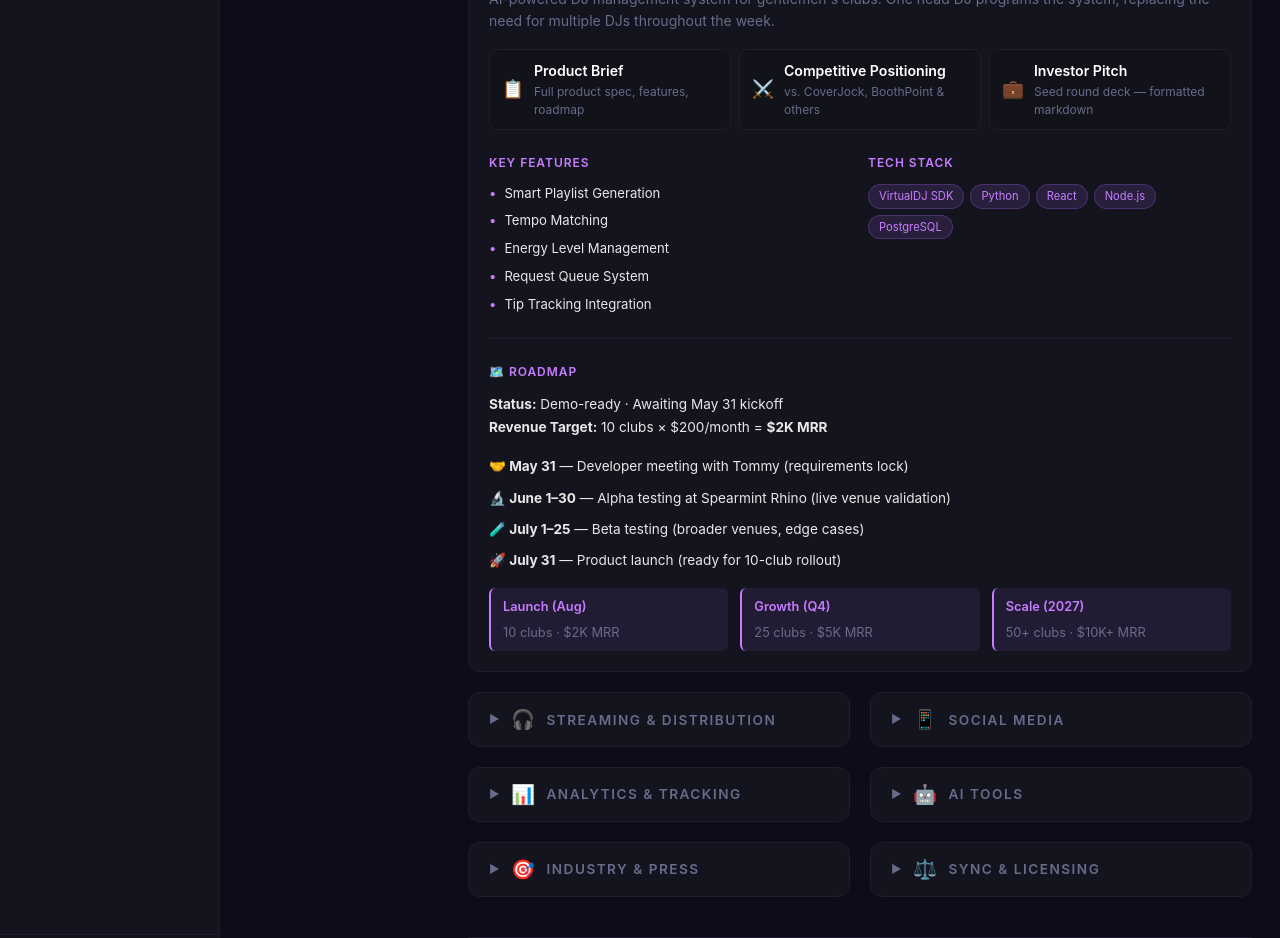
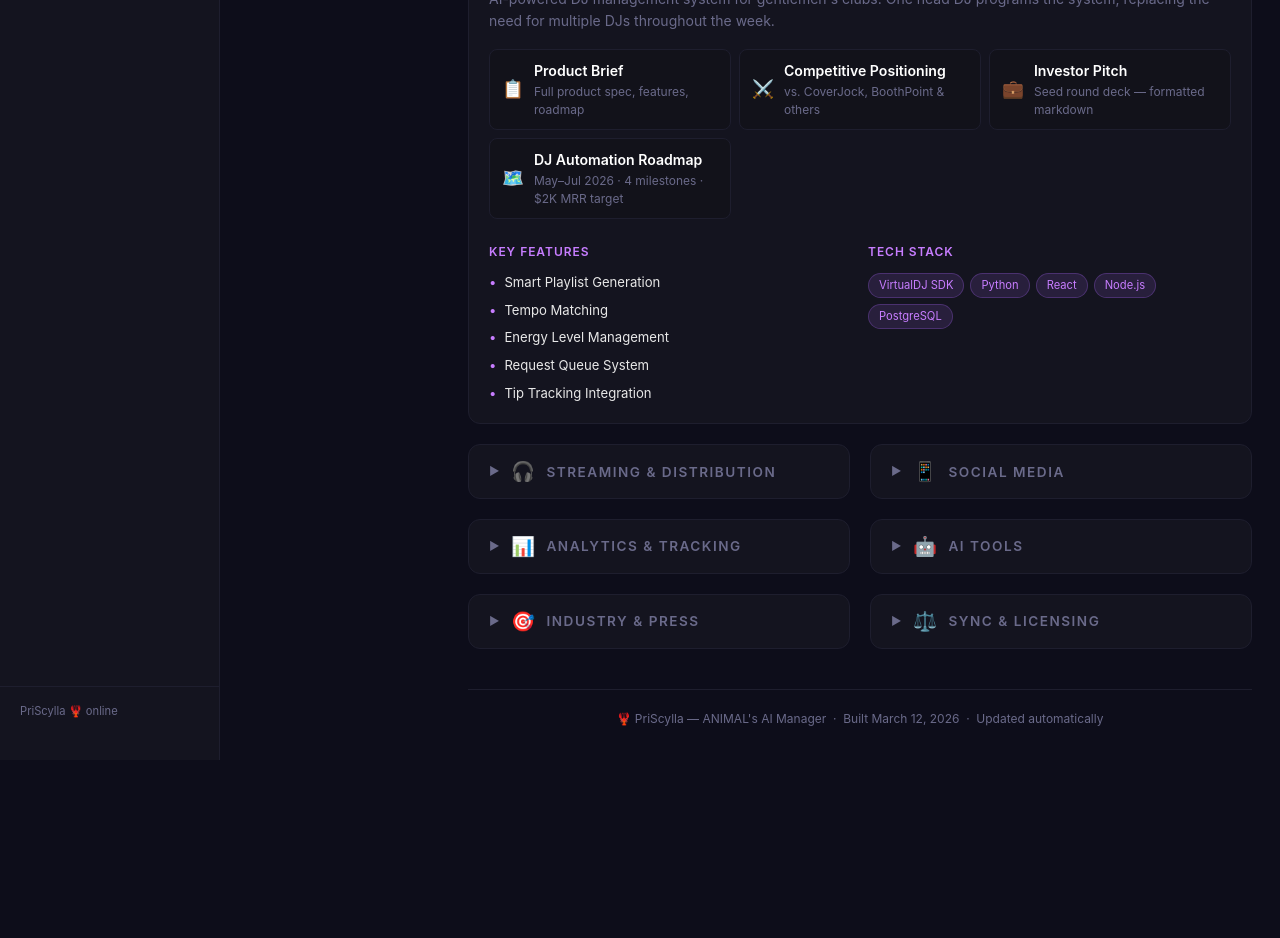
Before and after one commit to Animal71Animal/Mission-Control, a Next.js app: page /wlp in a window 1280 px wide. Shown: the part 1380-2318 px from the top of the page. After the commit the page ends 2140 px from the top, so only its background shows below. Built offline with nearby package versions, Linux system fonts and the light colour scheme.

Commit message:
Fix: Make DJ Automation Roadmap a clickable card in DocGrid instead of inline

```diff
--- a/app/wlp/page.tsx
+++ b/app/wlp/page.tsx
@@ -355,6 +355,7 @@ const djSoftwareDocs: DocItem[] = [
   { emoji: "📋", name: "Product Brief", desc: "Full product spec, features, roadmap", href: "/wlp-product" },
   { emoji: "⚔️", name: "Competitive Positioning", desc: "vs. CoverJock, BoothPoint & others", href: "/wlp-competitive" },
   { emoji: "💼", name: "Investor Pitch", desc: "Seed round deck — formatted markdown", href: "/wlp-investor" },
+  { emoji: "🗺️", name: "DJ Automation Roadmap", desc: "May–Jul 2026 · 4 milestones · $2K MRR target", href: "/wlp-dj-roadmap" },
 ];
 
 const djAutomationFeatures = [
@@ -949,36 +950,7 @@ export default function WLPDashboardPage() {
               </div>
             </div>
 
-            {/* DJ Automation Roadmap */}
-            <div style={{ marginTop: 24, paddingTop: 24, borderTop: "1px solid var(--border)" }}>
-              <h4 style={{ fontSize: "0.75rem", fontWeight: 600, textTransform: "uppercase", letterSpacing: "0.08em", color: "var(--accent2)", marginBottom: 12 }}>🗺️ Roadmap</h4>
-              <div style={{ fontSize: "0.85rem", lineHeight: 1.7, color: "var(--text)" }}>
-                <div style={{ marginBottom: 16 }}>
-                  <strong>Status:</strong> Demo-ready · Awaiting May 31 kickoff<br />
-                  <strong>Revenue Target:</strong> 10 clubs × $200/month = <strong>$2K MRR</strong>
-                </div>
-                <div style={{ marginBottom: 16 }}>
-                  <div style={{ marginBottom: 8 }}><strong>🤝 May 31</strong> — Developer meeting with Tommy (requirements lock)</div>
-                  <div style={{ marginBottom: 8 }}><strong>🔬 June 1–30</strong> — Alpha testing at Spearmint Rhino (live venue validation)</div>
-                  <div style={{ marginBottom: 8 }}><strong>🧪 July 1–25</strong> — Beta testing (broader venues, edge cases)</div>
-                  <div style={{ marginBottom: 8 }}><strong>🚀 July 31</strong> — Product launch (ready for 10-club rollout)</div>
-                </div>
-                <div style={{ display: "grid", gridTemplateColumns: "repeat(auto-fit, minmax(140px, 1fr))", gap: 12, fontSize: "0.8rem" }}>
-                  <div style={{ background: "rgba(155,93,229,0.1)", padding: "8px 12px", borderRadius: 6, borderLeft: "2px solid var(--accent2)" }}>
-                    <div style={{ fontWeight: 600, color: "var(--accent2)" }}>Launch (Aug)</div>
-                    <div style={{ color: "var(--muted)", marginTop: 4 }}>10 clubs · $2K MRR</div>
-                  </div>
-                  <div style={{ background: "rgba(155,93,229,0.1)", padding: "8px 12px", borderRadius: 6, borderLeft: "2px solid var(--accent2)" }}>
-                    <div style={{ fontWeight: 600, color: "var(--accent2)" }}>Growth (Q4)</div>
-                    <div style={{ color: "var(--muted)", marginTop: 4 }}>25 clubs · $5K MRR</div>
-                  </div>
-                  <div style={{ background: "rgba(155,93,229,0.1)", padding: "8px 12px", borderRadius: 6, borderLeft: "2px solid var(--accent2)" }}>
-                    <div style={{ fontWeight: 600, color: "var(--accent2)" }}>Scale (2027)</div>
-                    <div style={{ color: "var(--muted)", marginTop: 4 }}>50+ clubs · $10K+ MRR</div>
-                  </div>
-                </div>
-              </div>
-            </div>
+
           </Card>
         </div>
 
```
